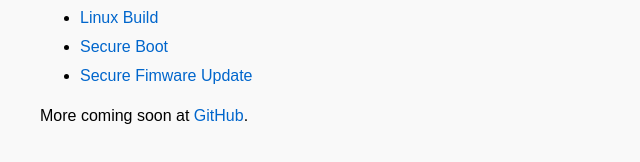
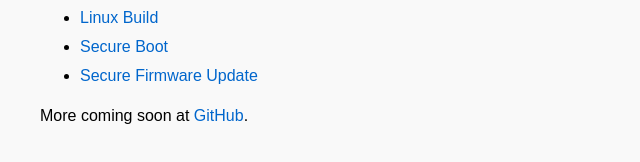
Before and after one commit to shrikrishnakatore/shrikrishnakatore.github.io, a plain HTML site: page index.html in a window 1280 px wide. Shown: the part 302-464 px from the top of the page, 0-640 px from the left. Drawn offline with Linux system fonts and the light colour scheme.

Commit message:
[B] bug fix

```diff
--- a/index.html
+++ b/index.html
@@ -23,7 +23,7 @@
     <li><a href="https://github.com/shrikrishnakatore/7SEG_DMA">7SEG Display Library with DMA</a></li>
     <li><a href="linuxdd/">Linux Build</a></li>
     <li><a href="securebootdd/">Secure Boot</a></li>
-    <li><a href="securefwupdate/">Secure Fimware Update</a></li>
+    <li><a href="securefwupdate/">Secure Firmware Update</a></li>
     <!-- Future projects -->
   </ul>
   <p>More coming soon at <a href="https://github.com/shrikrishnakatore">GitHub</a>.</p>
```
